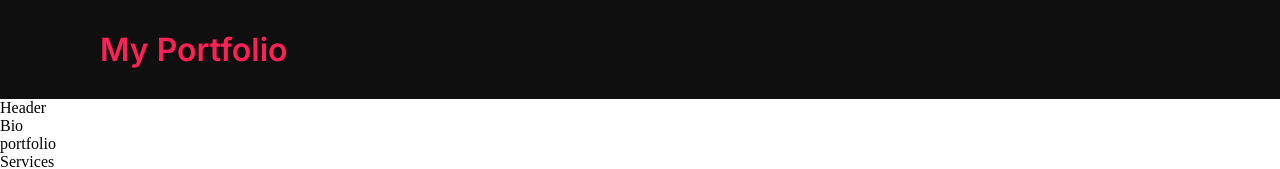
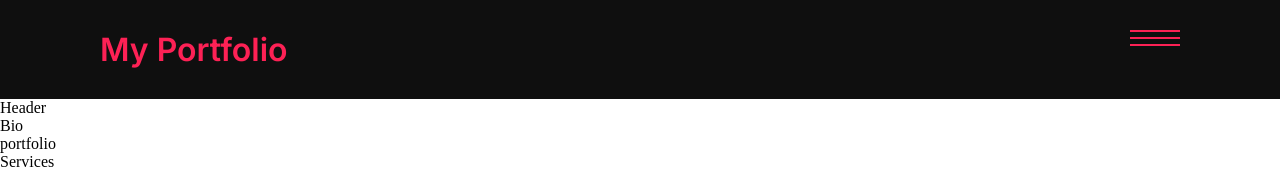
Before and after one commit to Ayanpaul11/Portfolio, a React (Vite) app: page / in a window 1280 px wide. Shown: the top 169 px of the page. Built offline with nearby package versions, Linux system fonts and the light colour scheme.

Commit message:
Update Nav.jsx

```diff
--- a/src/Components/Nav.jsx
+++ b/src/Components/Nav.jsx
@@ -5,10 +5,10 @@ export default function Nav() {
   return (
     <div className={NCss.mDiv}>
       <p className={NCss.pTagHead}>My Portfolio</p>
-      <div className="hamburger">
-        <div className="bur1"></div>
-        <div className="bur2"></div>
-        <div className="bur3"></div>
+      <div className={NCss.hamburger}>
+        <div className={NCss.bur1}></div>
+        <div className={NCss.bur2}></div>
+        <div className={NCss.bur3}></div>
       </div>
     </div>
   );
```
